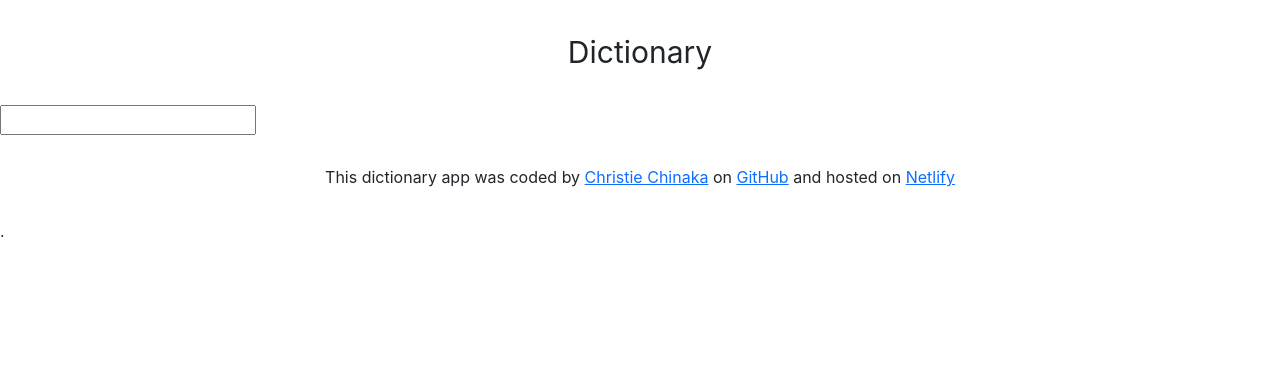
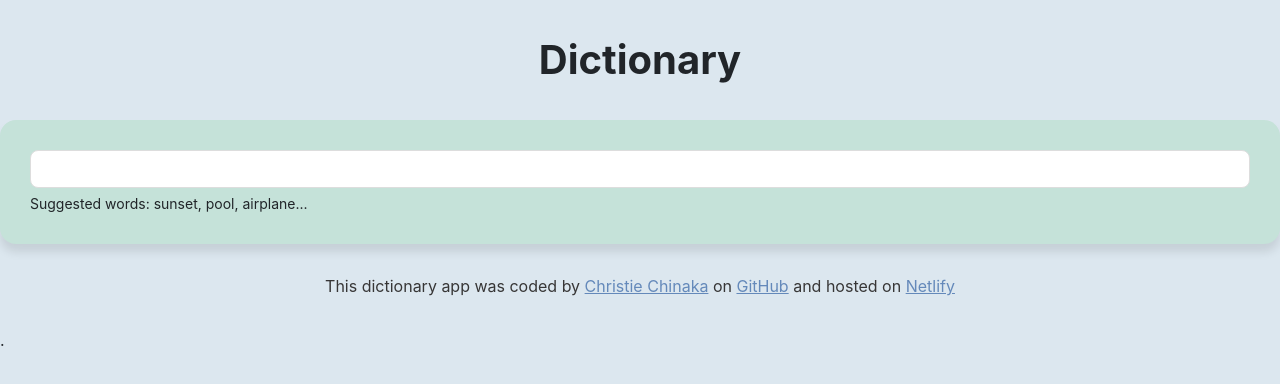
Before and after one commit to cechinaka/chinaka-dictionary-app, a React (Create React App) app: page / in a window 1280 px wide. Shown: the top 384 px of the page. Built offline with nearby package versions, Linux system fonts and the light colour scheme.

Commit message:
styled body

```diff
--- a/src/App.css
+++ b/src/App.css
@@ -1,15 +1,26 @@
+body {
+    background: rgb(220, 231, 239);
+}
+
+a {
+  color:rgb(100, 137, 186);
+}
+
 .App-Header {
   text-align: center;
   font-size: 30px;
   margin: 30px 0;
+  font-size: 40px;
+  font-weight: bold;
 }
 
 .App-Main {
-  margin: 30px 0;
+  margin: 0 auto;
 }
 
 .App-Footer {
   text-align:center;
   margin: 30px 0;
-
+  font-size: 16px;
+  color: rgb(55, 54, 54);
 }
--- a/src/Dictionary.css
+++ b/src/Dictionary.css
@@ -1,3 +1,20 @@
-.Dictionary {
-    margin: 30px 0;
+.Dictionary section {
+    background: rgb(197, 226, 217);
+    border-radius: 16px;
+    box-shadow: 0 8px 10px rgb(0 0 0 / 10%);
+    padding: 30px;
+    margin: 20px 0;
 }
+
+.Dictionary input {
+    width: 100%;
+    padding: 6px;
+    border: 1px solid #ddd;
+    border-radius: 8px;
+
+}
+
+.Dictionary .suggestions {
+    font-size: 14px;
+    margin-top: 5px;
+}
--- a/src/Dictionary.js
+++ b/src/Dictionary.js
@@ -26,10 +26,14 @@ export default function Dictionary() {
     }
 
     return <div className="Dictionary">
-        <form onSubmit={search}>
-            <input type="search" onChange={handleSearchWordChange} />
-        </form>
-
+        <section>
+            <form onSubmit={search}>
+                <input type="search" onChange={handleSearchWordChange} />
+            </form>
+            <div className="suggestions">
+                Suggested words: sunset, pool, airplane...
+            </div>
+        </section>
         <Results results={results} />
     </div>;
 }
--- /dev/null
+++ b/src/Results.css
@@ -0,0 +1,5 @@
+.Results h2 {
+    font-size: 36px;
+    font-weight: bold;
+    line-height: 1.5;
+}
--- a/src/Results.js
+++ b/src/Results.js
@@ -1,20 +1,23 @@
 import React from "react";
 import Phonetics from "./Phonetics";
 import Meanings from "./Meanings";
+import "./Results.css";
 
 export default function Results(props) {
     console.log(props.results);
     if (props.results) {
         return (
             <div className="Results">
-                <h2>{props.results.word}</h2>
-                <Phonetics phonetic={props.results.phonetic} />
+                <section>
+                    <h2>{props.results.word}</h2>
+                    <Phonetics phonetic={props.results.phonetic} />
+                </section>
 
                 {props.results.meanings.map(function (meaning, index) {
                     return (
-                        <div key={index}>
+                        <section key={index}>
                             <Meanings meaning={meaning} />
-                        </div>
+                        </section>
                     );
                 })}
             </div>
```
